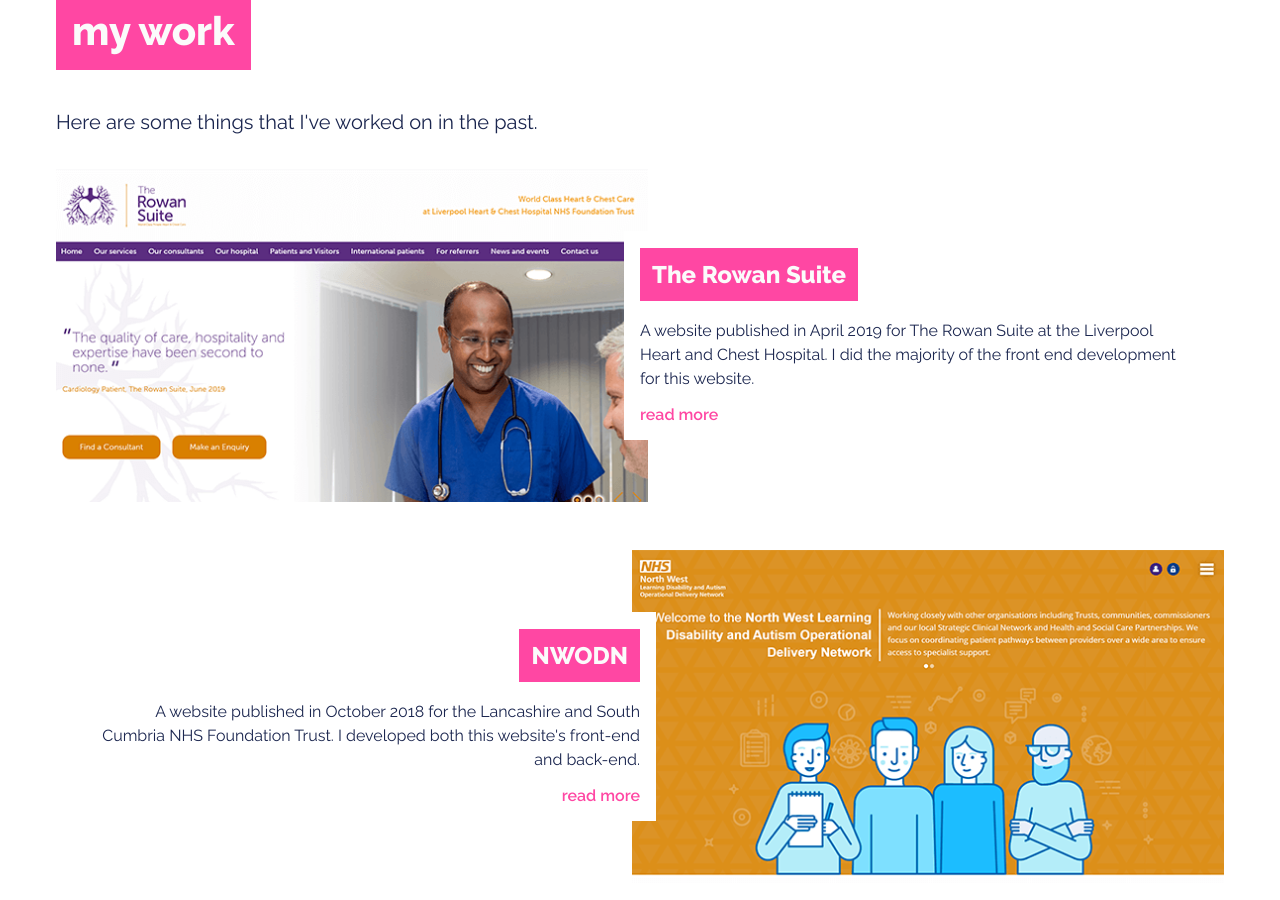
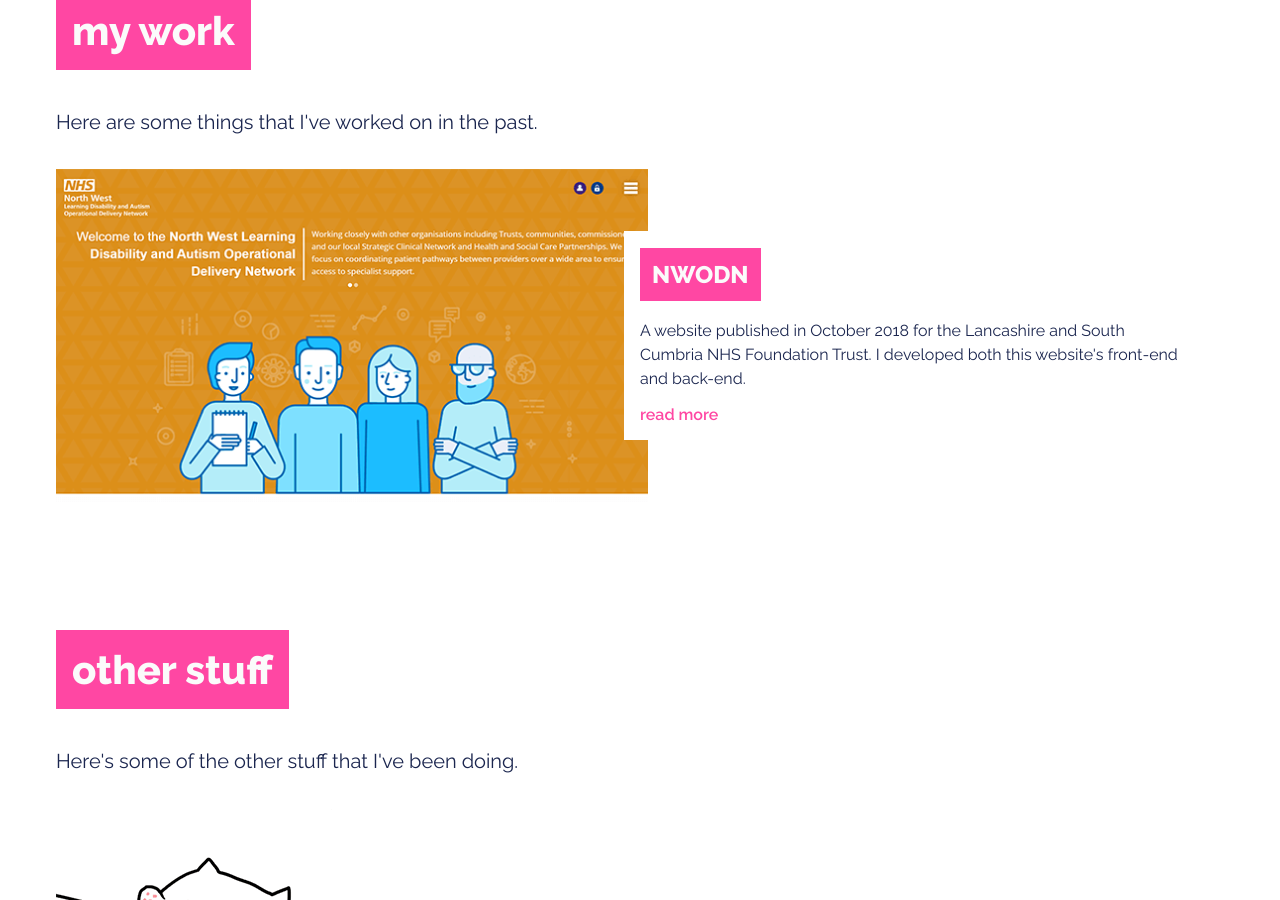
Before and after one commit to joshuk/joshee-jekyll, a Jekyll site: the page built from index.html, in a window 1280 px wide and 900 px high, scrolled down 1385 px. Built offline with Jekyll 4.4.1, drawn with Linux system fonts in a browser that asks for light colours; some of the changed lines change nothing that is shown.

Commit message:
Update from Forestry.io Josh updated _work/the-rowan-suite.markdown

```diff
--- a/_work/the-rowan-suite.markdown
+++ b/_work/the-rowan-suite.markdown
@@ -8,6 +8,7 @@
   website.
 image_small: "/assets/img/post/rowan/therowansuite_sm.png"
 image_large: "/assets/img/post/rowan/therowansuite_lg.png"
+published: false
 
 ---
 <h3><span>the basics</span></h3>
@@ -36,3 +37,5 @@
 I then use some PHP to load the correct number of articles on the page once the user navigates back to the articles list, meaning they can pick up where they left off.
 
 This is something that's fairly small, but I believe makes a genuine difference to anyone wanting to read older news stories.
+
+This is a test string.
```
